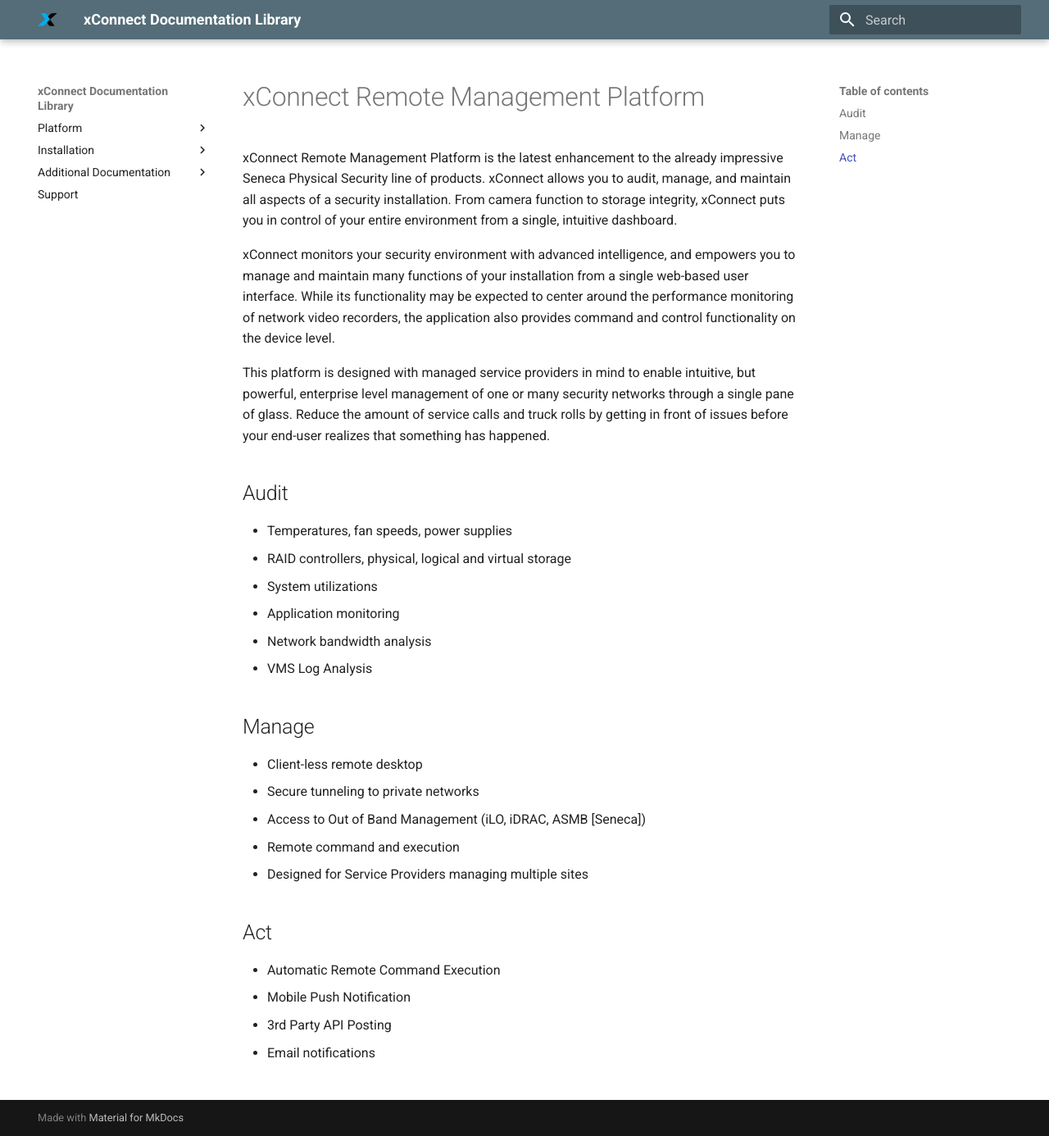
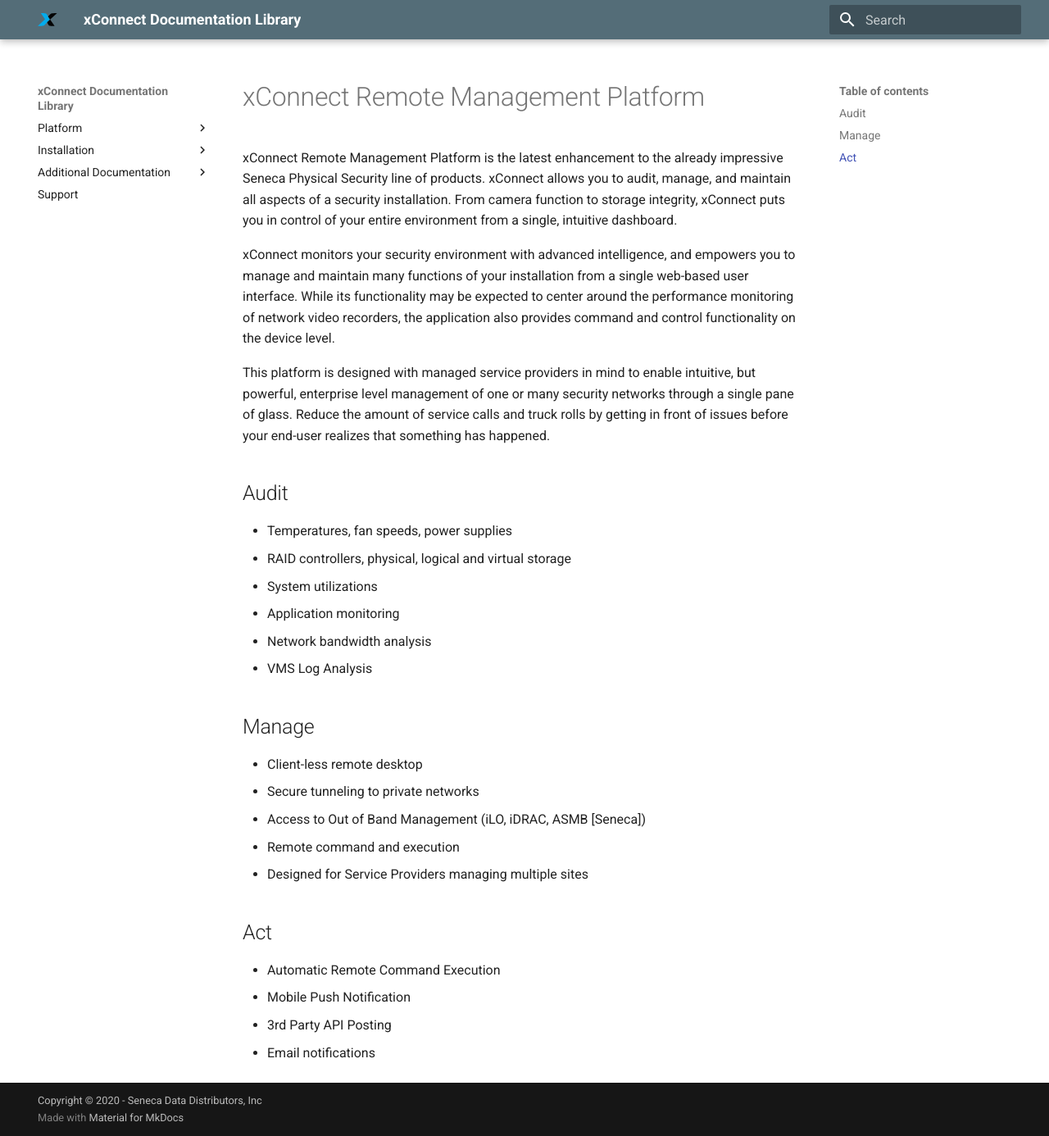
Before and after one commit to senecaxconnect/xconnect_docs, an MkDocs documentation site: the page built from docs/index.md, in a window 1280 px wide and 1386 px high. Shown: the whole window at 82% size. Built offline with MkDocs 1.6.1 and Material for MkDocs 9.7.7, drawn with Linux system fonts in a browser that asks for light colours.

Commit message:
Initial Commit

```diff
--- a/mkdocs.yml
+++ b/mkdocs.yml
@@ -1,4 +1,8 @@
 site_name: xConnect Documentation Library
+site_url: http://docs.senecaxconnect.com
+site_description: xConnect Documentation Library
+site_author: Seneca
+
 nav:
     - Platform:
        - Overview: Overview.md
@@ -16,9 +20,12 @@
        - Data Flow: Data_Flow.md
        - Cyber-Security: Cyber_Security.md
     - Support: Support.md
+
 theme:
   name: 'material'
   palette:
     primary: 'blue grey'
     accent: 'cyan'
   logo: 'images/logo.svg'
+
+copyright: Copyright &copy; 2020 <a href="https://www.senecadata.com"> - Seneca Data Distributors, Inc</a>
```
